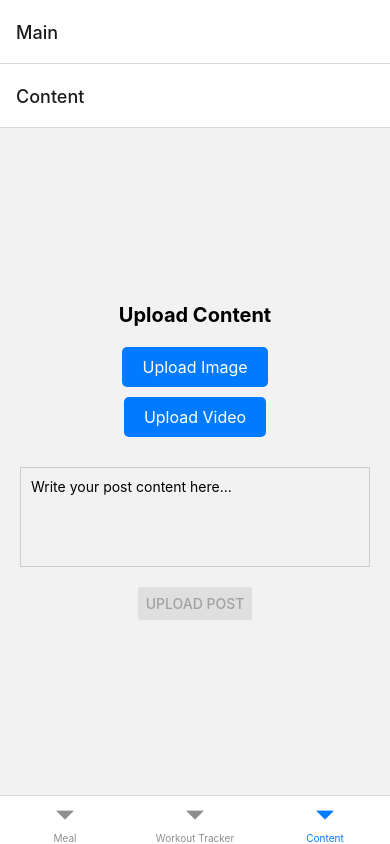
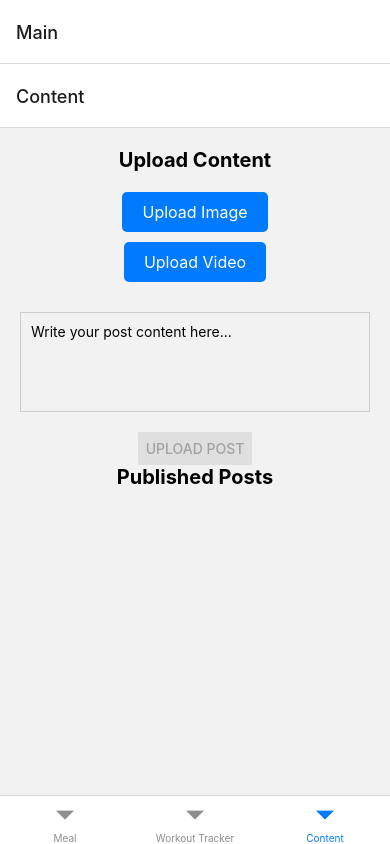
Before and after one commit to AlexisOlmedo/GymBros, a React Native app: screen /Content in a window 390 px wide. Built offline with nearby package versions, Linux system fonts and the light colour scheme.

Commit message:
profile pt screen develop

```diff
--- a/package.json
+++ b/package.json
@@ -14,6 +14,7 @@
     "@react-navigation/native": "^6.1.9",
     "@react-navigation/stack": "^6.3.20",
     "expo": "^49.0.22",
+    "expo-image-picker": "~14.3.2",
     "expo-status-bar": "~1.6.0",
     "react": "18.2.0",
     "react-native": "0.72.10",
@@ -22,7 +23,7 @@
     "react-native-reanimated": "~3.3.0",
     "react-native-safe-area-context": "4.6.3",
     "react-native-screens": "~3.22.0",
-    "expo-image-picker": "~14.3.2"
+    "expo-av": "~13.4.1"
   },
   "devDependencies": {
     "@babel/core": "^7.20.0"
--- a/src/PTScreen/ProfilePTScreen.js
+++ b/src/PTScreen/ProfilePTScreen.js
@@ -1,5 +1,5 @@
 import React, { useState } from 'react';
-import { View, Image, Text, TouchableOpacity, Button, TextInput, StyleSheet, ScrollView } from 'react-native';
+import { View, Image, Text, TouchableOpacity, Button, TextInput, StyleSheet, ScrollView, FlatList } from 'react-native';
 import * as ImagePicker from 'expo-image-picker';
 import { Video } from 'expo-av';
 
@@ -7,6 +7,7 @@ const ProfilePTScreen = () => {
   const [image, setImage] = useState(null);
   const [video, setVideo] = useState(null);
   const [postContent, setPostContent] = useState('');
+  const [posts, setPosts] = useState([]);
 
   const pickImage = async () => {
     let result = await ImagePicker.launchImageLibraryAsync({
@@ -35,11 +36,20 @@ const ProfilePTScreen = () => {
   };
 
   const handleUploadPost = () => {
-    console.log('Post uploaded', { image, video, postContent });
+    const newPost = { image, video, content: postContent };
+    setPosts([...posts, newPost]);
     setImage(null);
     setVideo(null);
     setPostContent('');
   };
+
+  const renderPostItem = ({ item }) => (
+    <View style={styles.postItem}>
+      {item.image && <Image source={{ uri: item.image }} style={styles.media} />}
+      {item.video && <Video source={{ uri: item.video }} style={styles.media} useNativeControls resizeMode="contain" />}
+      <Text style={styles.postContent}>{item.content}</Text>
+    </View>
+  );
 
   return (
     <ScrollView contentContainerStyle={styles.container}>
@@ -65,6 +75,13 @@ const ProfilePTScreen = () => {
       />
 
       <Button title="Upload Post" onPress={handleUploadPost} disabled={!image && !video && !postContent} />
+
+      <Text style={styles.heading}>Published Posts</Text>
+      <FlatList
+        data={posts}
+        keyExtractor={(item, index) => index.toString()}
+        renderItem={renderPostItem}
+      />
     </ScrollView>
   );
 };
@@ -106,6 +123,15 @@ const styles = StyleSheet.create({
     marginVertical: 20,
     width: '100%',
   },
+  postItem: {
+    marginBottom: 20,
+    width: '100%',
+    alignItems: 'center',
+  },
+  postContent: {
+    marginTop: 10,
+    fontSize: 16,
+  },
 });
 
   export default ProfilePTScreen;
```
Also changed, not shown: 1 other file (tests, documents, lock files or other folders).
